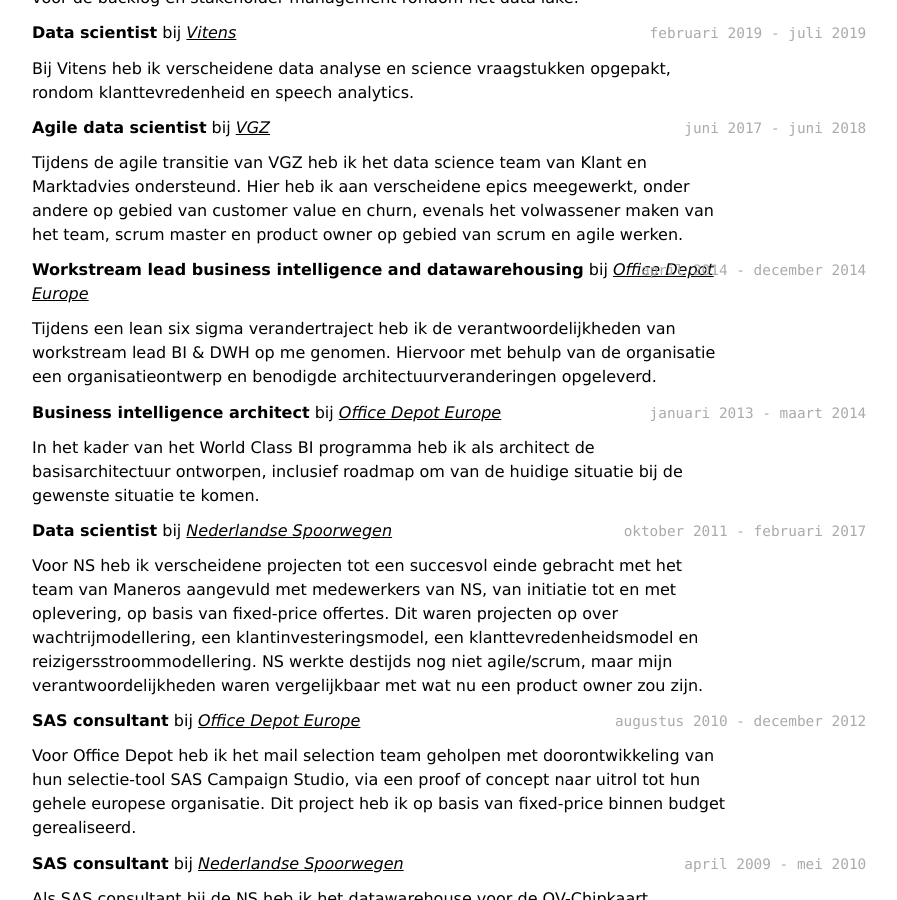
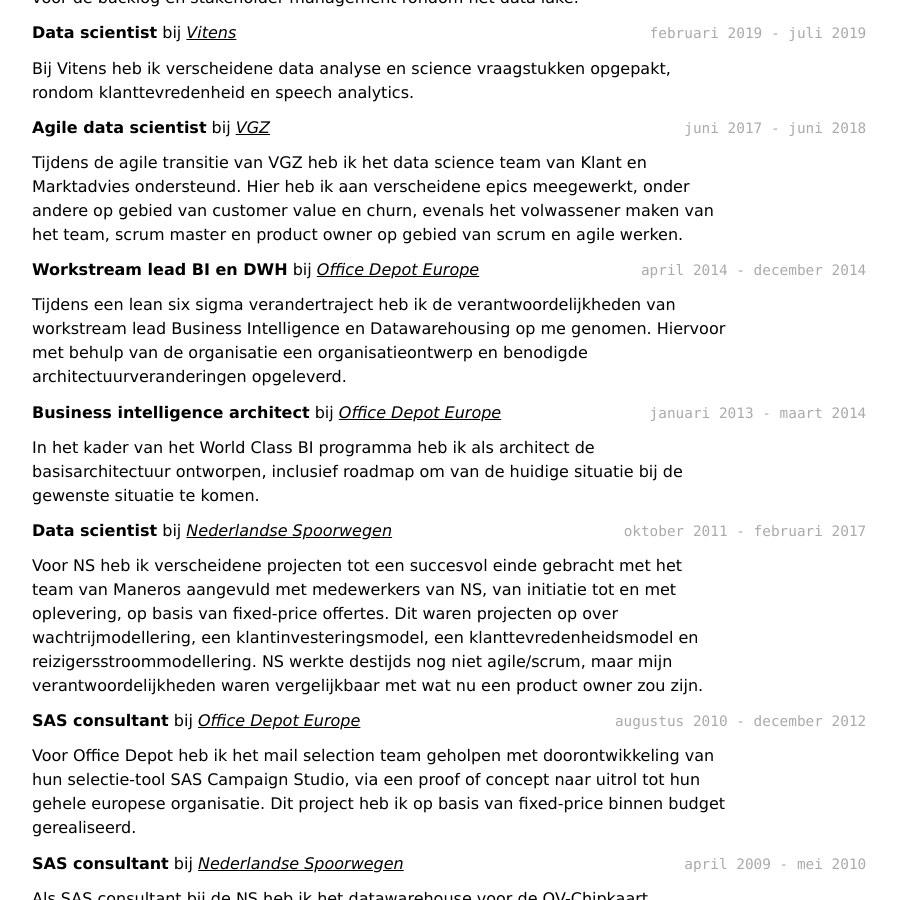
Before and after one commit to victorvdb/victorvdb.github.io, a Jekyll site: the page built from _pages/cv_print.md, in a window 1280 px wide and 900 px high, scrolled down 1836 px. Shown: the whole window, without its empty margins (300-1197 px from the left). Built offline with Jekyll 4.4.1, drawn with Linux system fonts in a browser that asks for light colours.

Commit message:
Update cv_print.md

```diff
--- a/_pages/cv_print.md
+++ b/_pages/cv_print.md
@@ -80,9 +80,9 @@
 Tijdens de agile transitie van VGZ heb ik het data science team van Klant en Marktadvies ondersteund. Hier heb ik aan verscheidene epics meegewerkt, onder andere op gebied van customer value en churn, evenals het volwassener maken van het team, scrum master en product owner op gebied van scrum en agile werken.
 
 `april 2014 - december 2014`
-__Workstream lead business intelligence and datawarehousing__ bij [_Office Depot Europe_](https://www.officedepot.eu)
+__Workstream lead BI en DWH__ bij [_Office Depot Europe_](https://www.officedepot.eu)
 
-Tijdens een lean six sigma verandertraject heb ik de verantwoordelijkheden van workstream lead BI & DWH op me genomen. Hiervoor met behulp van de organisatie een organisatieontwerp en benodigde architectuurveranderingen opgeleverd.
+Tijdens een lean six sigma verandertraject heb ik de verantwoordelijkheden van workstream lead Business Intelligence en Datawarehousing op me genomen. Hiervoor met behulp van de organisatie een organisatieontwerp en benodigde architectuurveranderingen opgeleverd.
 
 `januari 2013 - maart 2014`
 __Business intelligence architect__ bij [_Office Depot Europe_](https://www.officedepot.eu)
```
